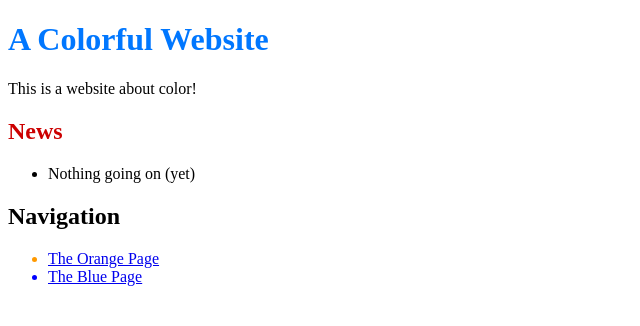
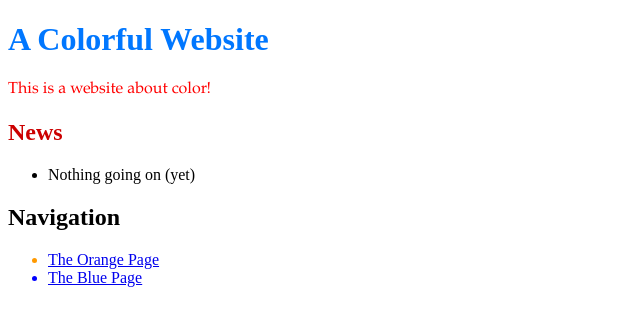
Before and after one commit to TrogdorPrime/git_test, a plain HTML site: page index.html in a window 1280 px wide. Shown: the whole page, without its empty margins (0-640 px from the left). Drawn offline with Linux system fonts and the light colour scheme.

Commit message:
Added style.css

```diff
--- a/index.html
+++ b/index.html
@@ -3,6 +3,7 @@
 <head>
 	<title>A Colorful Website</title>
 	<meta charset="utf-8" />
+	<link href="styles/style.css" rel="stylesheet">
 </head>
 <body>
 	<h1 style="color: #07F">A Colorful Website</h1>
--- /dev/null
+++ b/styles/style.css
@@ -0,0 +1,4 @@
+p{
+    color: red;
+    font-family: zillaslab,palatino,"Palatino Linotype",serif;
+}
```
